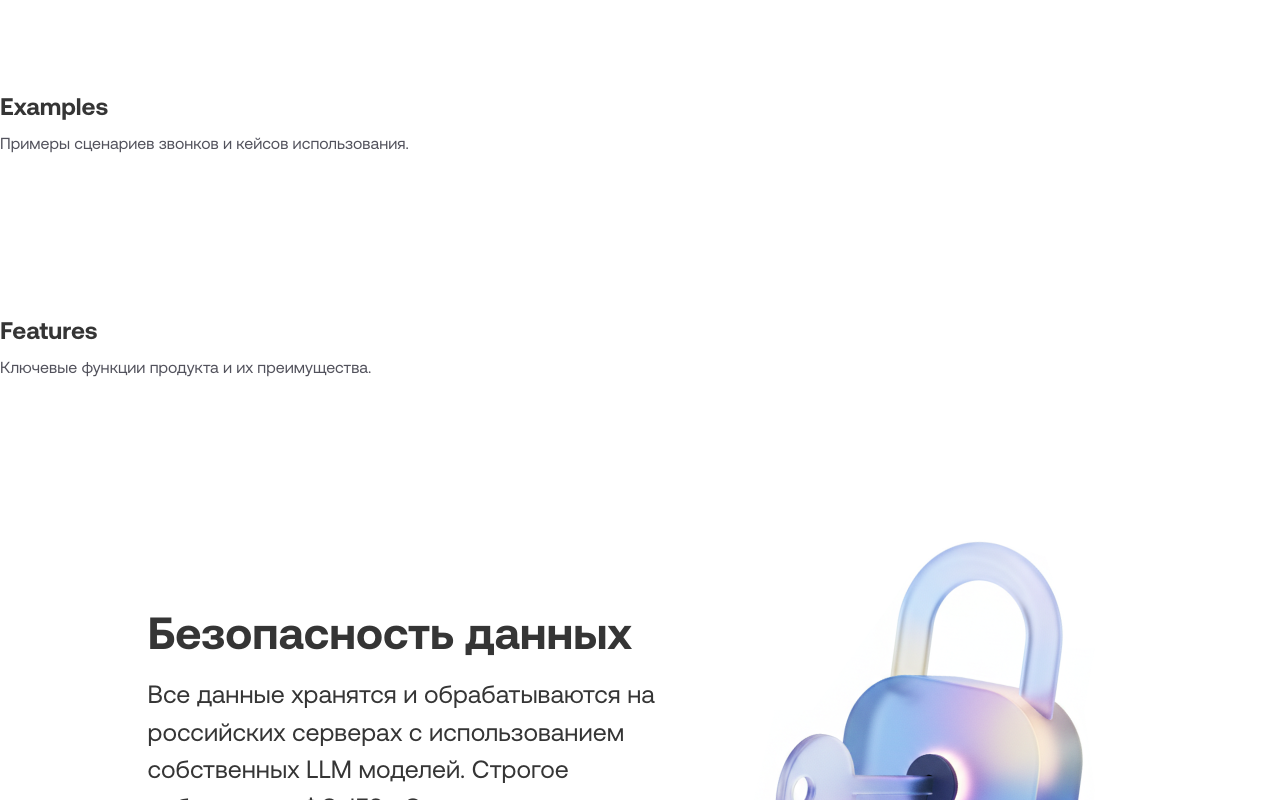
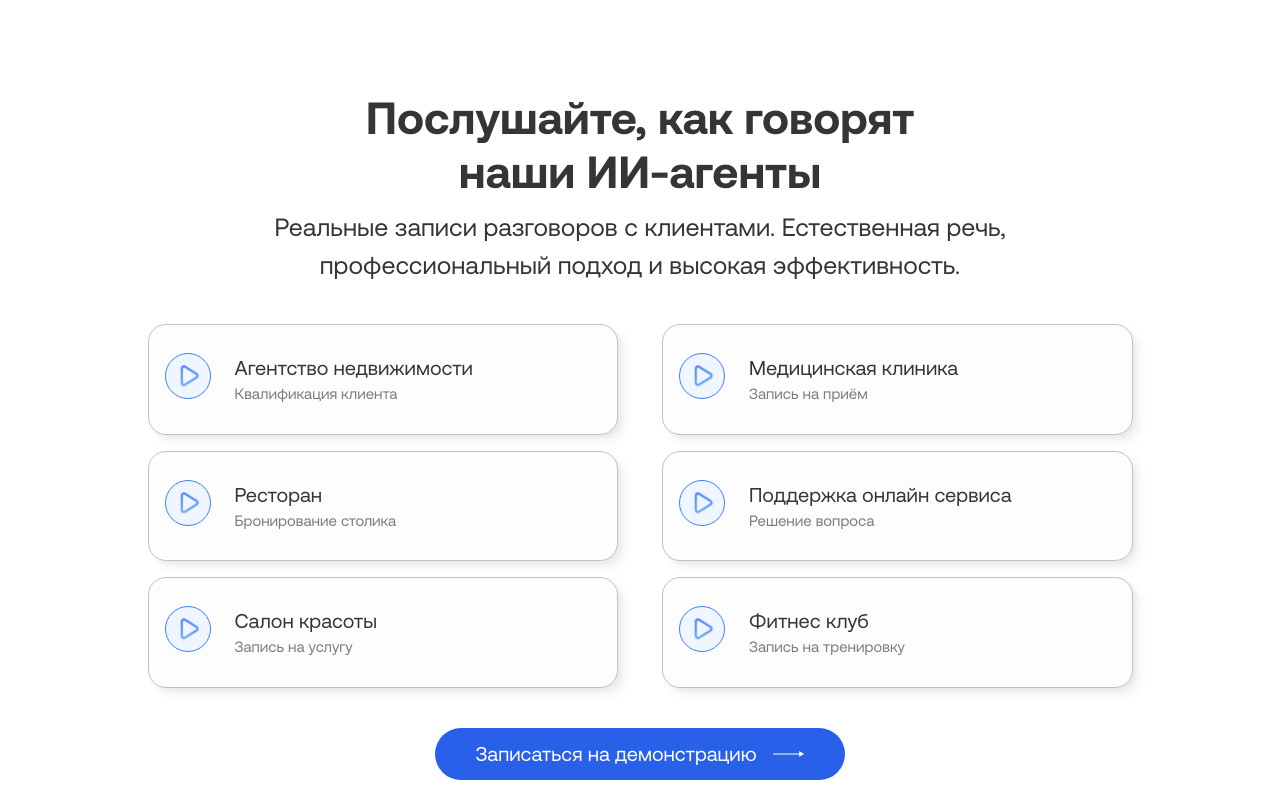
Before and after one commit to GRIZLI-RGB/velorra-landing, a Next.js app: page / in a window 1280 px wide. Shown: the part 1440-2240 px from the top of the page. Built offline with nearby package versions, Linux system fonts and the light colour scheme.

Commit message:
Добавлен блок Examples

```diff
--- a/components/landing/examples.tsx
+++ b/components/landing/examples.tsx
@@ -1,12 +1,51 @@
 import clsx from "clsx";
+import Title from "./ui/title";
+import Button from "./ui/button";
+
+const EXAMPLES = [
+  { title: "Агентство недвижимости", description: "Квалификация клиента" },
+  { title: "Медицинская клиника", description: "Запись на приём" },
+  { title: "Ресторан", description: "Бронирование столика" },
+  { title: "Поддержка онлайн сервиса", description: "Решение вопроса" },
+  { title: "Салон красоты", description: "Запись на услугу" },
+  { title: "Фитнес клуб", description: "Запись на тренировку" },
+];
 
 export default function Examples({ className }: { className?: string }) {
   return (
     <section className={clsx(className)}>
-      <h2 className="text-2xl font-semibold">Examples</h2>
-      <p className="mt-2 text-base text-zinc-600">
-        Примеры сценариев звонков и кейсов использования.
-      </p>
+      <div className="default-container flex justify-center flex-col items-center text-center">
+        <Title className="max-w-[560px] leading-[120%]">
+          Послушайте, как говорят наши ИИ-агенты
+        </Title>
+        <p className="mt-2.5 text-[25px] max-w-[740px]">
+          Реальные записи разговоров с клиентами. Естественная речь,
+          профессиональный подход и высокая эффективность.
+        </p>
+        <div className="grid my-10 grid-cols-2 gap-x-11 gap-y-4 w-full">
+          {EXAMPLES.map((example) => (
+            <div
+              key={example.title}
+              className="rounded-[18px] w-full bg-[#FDFDFD] border border-[#C1C1C1] flex gap-6 items-start px-4 py-7"
+              style={{
+                boxShadow:
+                  "3px 3px 4px 0 rgba(0, 0, 0, 0.04), 7px 7px 10px 0 rgba(0, 0, 0, 0.05)",
+              }}
+            >
+              <button className="flex-middle h-[46px] w-[46px] shrink-0 rounded-full border-[#3D7EF4] border bg-[#F0F6FF]">
+                <img className="relative left-0.5" src="/icons/play.svg" alt="" />
+              </button>
+              <div className="flex flex-col items-start">
+                <p className="text-[20px]">{example.title}</p>
+                <p className="text-[15px] text-[#7C7C7C]">{example.description}</p>
+              </div>
+            </div>
+          ))}
+        </div>
+        <div className="flex-middle">
+          <Button text="Записаться на демонстрацию" />
+        </div>
+      </div>
     </section>
   );
 }
```
Also changed, not shown: public/icons/play.png (added), public/icons/play.svg (added).
